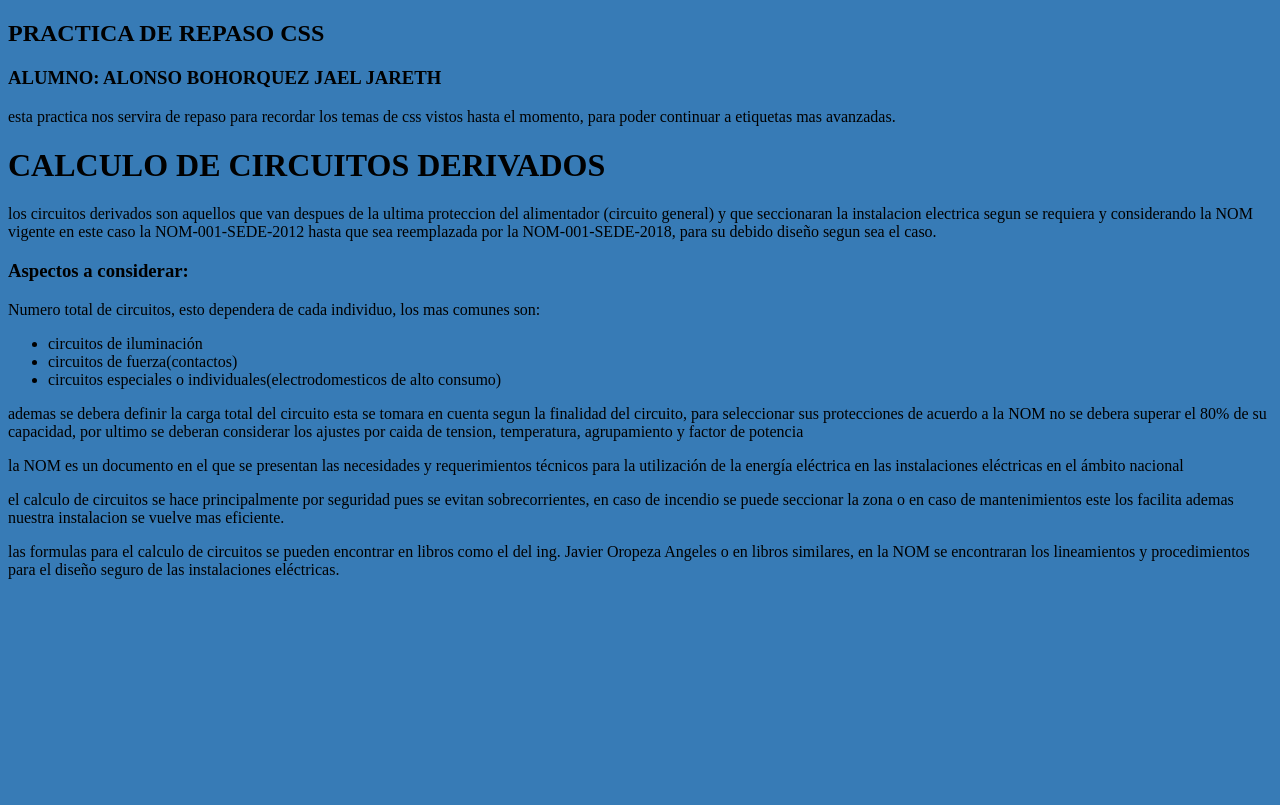
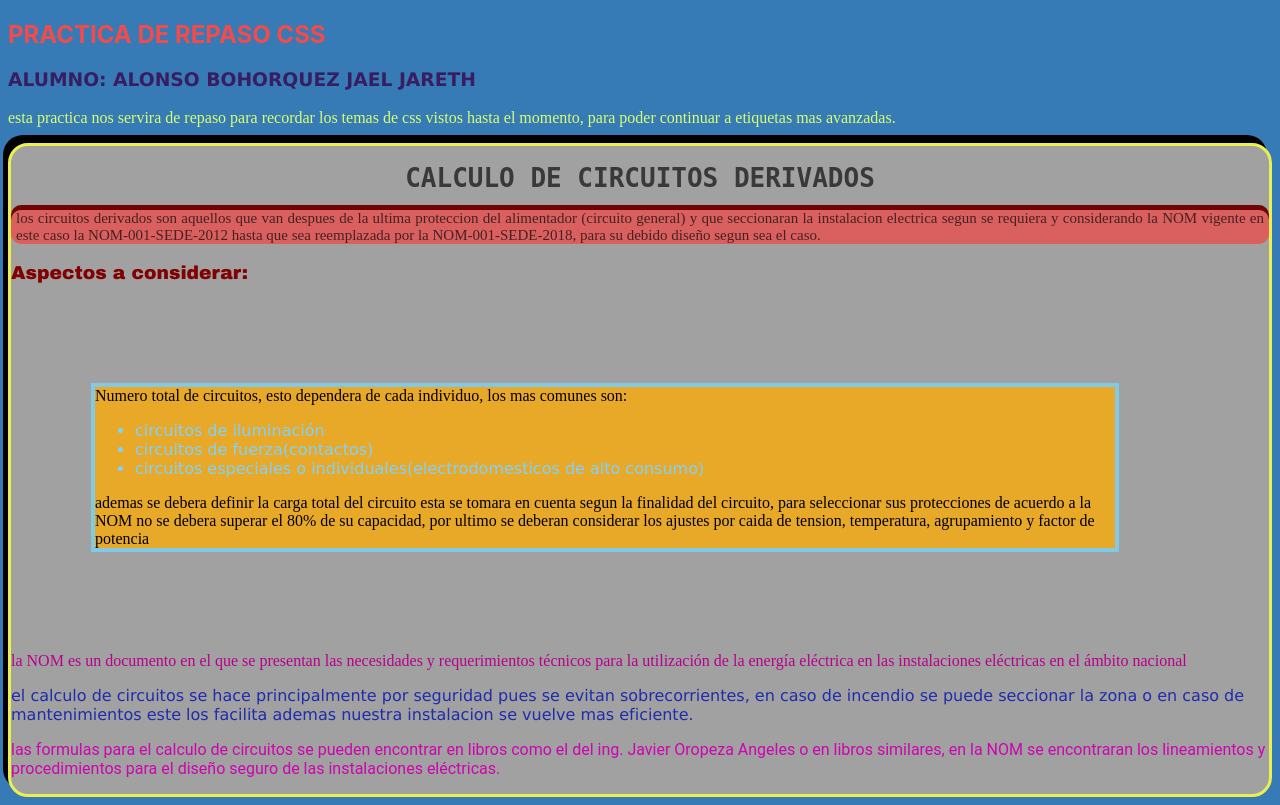
Before and after one commit to Bohorquezjael/PRACTICAS-HTML-CSS, a PHP site: page /AlonsoJael4AmProEvi4.html in a window 1280 px wide. Before the commit the page ends 579 px from the top, so only its background shows below. Run offline with PHP 8.4, Linux system fonts and the light colour scheme.

Commit message:
tarea4 aprendizajes

```diff
--- a/EstilosJaelEvi4.css
+++ b/EstilosJaelEvi4.css
@@ -1,3 +1,80 @@
 body{
     background-color: #377bb6;
 }
+h2{
+    color: rgb(244, 74, 74);
+    font-family: -apple-system, BlinkMacSystemFont, 'Segoe UI', Roboto, Oxygen, Ubuntu, Cantarell, 'Open Sans', 'Helvetica Neue', sans-serif;
+}
+.name{
+    color: rgb(56, 30, 96);
+    font-family: 'Lucida Sans', 'Lucida Sans Regular', 'Lucida Grande', 'Lucida Sans Unicode', Geneva, Verdana, sans-serif;
+}
+.p1{
+    color: rgb(216, 255, 110);
+    size: 4px;
+}
+.divider1{
+    background: rgb(161, 161, 161);
+    top: 50%;
+    left: 50%;
+    border-radius: 20px;
+    border: 3px solid rgb(235, 240, 78);
+    box-shadow: -5px -8px;
+}
+.title{
+    color: rgba(7, 7, 7, 0.677);
+    text-align: center;
+    font-family: monospace;
+}
+.divider2{
+    background: rgb(218, 96, 96);
+    box-shadow: 0px -5px rgb(112, 3, 3);
+    border-radius: 10px;
+
+}
+.p2{
+    color: rgba(15, 9, 9, 0.725);
+    text-align: justify;
+    margin-left: 5px;
+    margin-right: 5px;
+    font-family: JetBrains Mono;
+    font-size: 15px;
+}
+.subtitle{
+    color: rgb(129, 0, 0);
+    font-family: arial black;
+}
+.divider3{
+    background: rgb(232, 168, 40);
+    border: 4px solid rgb(129, 202, 231);
+    margin-top: 100px;
+    margin-bottom: 100px;
+    margin-left: 80px;
+    margin-right: 150px;
+}
+.paragraph{
+    color: rgba(0, 0, 0, 0.795);
+    font-family: JetBrains Mono;
+    font-size: 15px;
+}
+ul{
+    color: rgb(126, 210, 255);
+    font-family: cursive;
+    font-size: 16px;
+}
+.p3{
+    color: rgb(183, 0, 140);
+    text-align: justify;
+    font-family: 'Times New Roman', Times, serif;
+    font-size: 16px;
+}
+.p4{
+    color: rgb(32, 44, 172);
+    font-family: verdana;
+    font-size: 16px;
+}
+.p5{
+    color: rgb(205, 4, 175);
+    font-family: Roboto;
+    font-size: 16px;
+}
```
